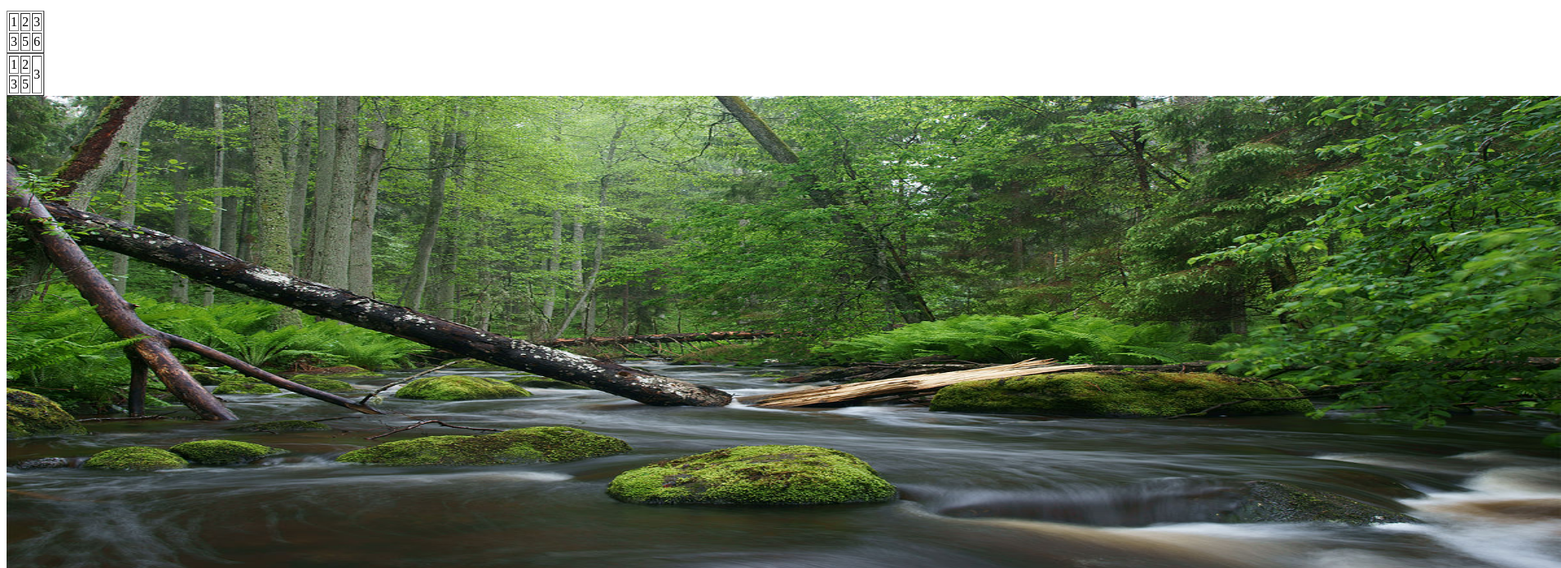
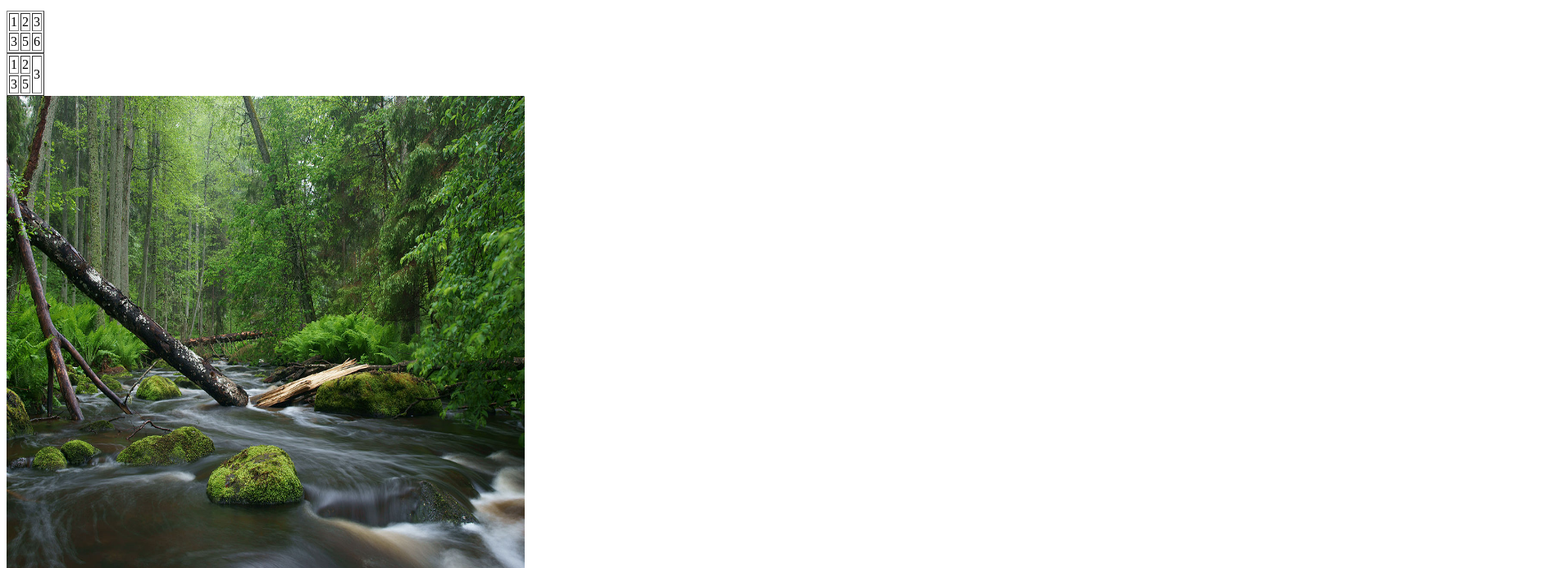
Before and after one commit to BornaStrah/web-stranica, a plain HTML site: page index.html in a window 1280 px wide. Shown: the part 596-1289 px from the top of the page at 82% size, 1904 px wide, since content can reach past the window. Drawn offline with Linux system fonts and the light colour scheme.

Commit message:
Update index.html

```diff
--- a/index.html
+++ b/index.html
@@ -68,5 +68,5 @@
 	</tr>
 	<tr>
 		<td>Nives</td><td>1987.</td>
-	<img src="Priroda.jpg" width="150%" height="75%">
+	<img src="Priroda.jpg" width="50%" height="75%">
 </html>
```
